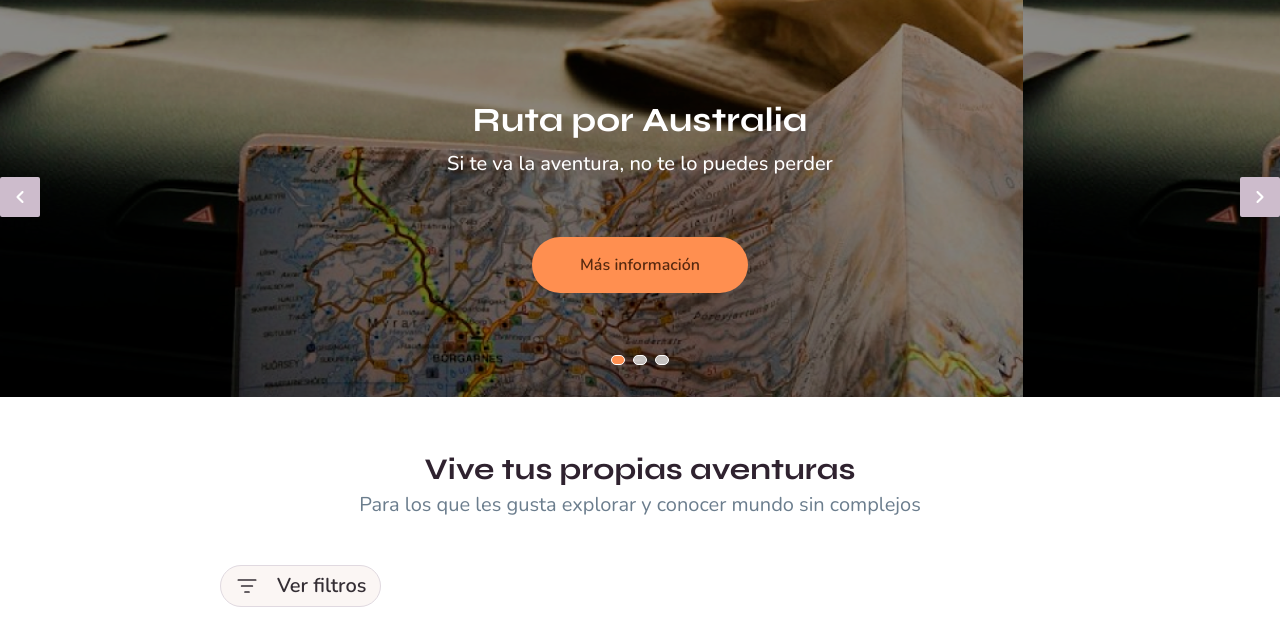
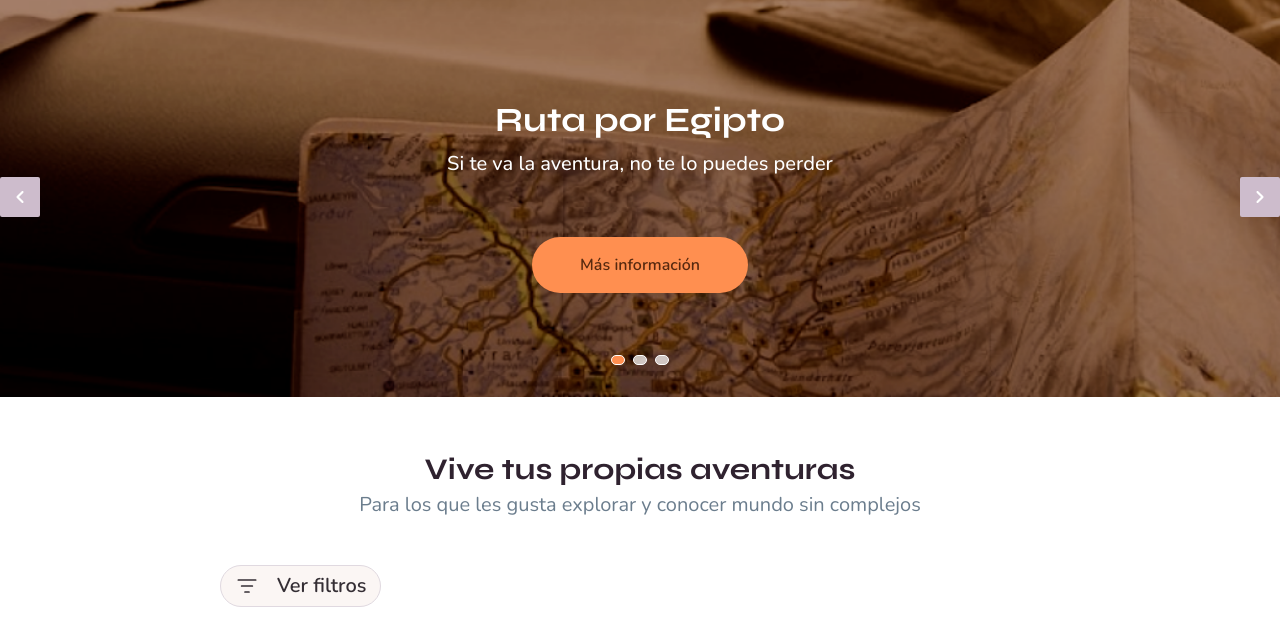
Before and after one commit to rubenfpic/waveless, a website built with Vite: page index.html in a window 1280 px wide. Shown: the part 83-711 px from the top of the page. Built offline with nearby package versions, Linux system fonts and the light colour scheme.

Commit message:
Slider basic behavior

```diff
--- a/src/components/intro.js
+++ b/src/components/intro.js
@@ -1,8 +1,8 @@
 export function createIntro() {
   const fragment = document.createRange().createContextualFragment(`
     <div class="intro__layout">
-      <h1>Vive tus propias aventuras</h1>
-      <p>Para los que les gusta explorar y conocer mundo sin complejos</p>
+      <h1 class="intro__title">Vive tus propias aventuras</h1>
+      <p class="intro__subtitle">Para los que les gusta explorar y conocer mundo sin complejos</p>
     </div>
   `);
 
--- a/src/components/slider.js
+++ b/src/components/slider.js
@@ -20,17 +20,18 @@ function createSliderItem(image, country, visible = "") {
   `;
 }
 
+function createDot(index) {
+  return `
+    <button class="slider__dot js-slider-dot" aria-label="Ir al slide ${
+      index + 1
+    }"></button>
+  `;
+}
+
 export function createSlider() {
-  // ${createSliderItem("slider1.png", "Australia", "is-visible")}
-  // ${createSliderItem("slider2.png", "Brasil")}
-  // ${createSliderItem("slider3.png", "Egipto")}
   const fragment = document.createRange().createContextualFragment(`
     <div class="slider__layout">
-      <div class="slider__track js-slider-track">
-
-
-
-      </div>
+      <div class="slider__track js-slider-track"></div>
       <button type="button" class="slider__nav-button slider__nav-button--prev js-slider-prev" aria-label="Anterior">
         <svg aria-hidden="true">
           <use xlink:href="/src/assets/svg/sprite.svg#chevron"></use>
@@ -41,11 +42,7 @@ export function createSlider() {
           <use xlink:href="/src/assets/svg/sprite.svg#chevron"></use>
         </svg>
       </button>
-      <div class="slider__dots">
-        <button class="slider__dot is-active" aria-label="Slide 1"></button>
-        <button class="slider__dot" aria-label="Slide 2"></button>
-        <button class="slider__dot" aria-label="Slide 3"></button>
-      </div>
+      <div class="slider__dots js-dots-container"></div>
     </div>
   `);
 
@@ -56,24 +53,25 @@ export function activateSlider() {
   const prevButton = document.querySelector(".js-slider-prev");
   const nextButton = document.querySelector(".js-slider-next");
   const sliderTrack = document.querySelector(".js-slider-track");
-  const sliderItems = document.querySelectorAll(".js-slider-item");
+  const dotsContainer = document.querySelector(".js-dots-container");
   const sliderWidth = document
     .querySelector(".js-slider")
     .getBoundingClientRect().width;
 
   let currentItem = 0;
 
-  // Helpers
+  // Get index
   //
-  function getPrevItem(index, length) {
+  function getPrevIndex(index, length) {
     return index == 0 ? length - 1 : index - 1;
   }
-  function getNextItem(index, length) {
+  function getNextIndex(index, length) {
     return index == length - 1 ? 0 : index + 1;
   }
 
-  // Añado el item actual
+  // Add items
   //
+  function addCurrentItem() {
     const sliderCurrentItemHTML = createSliderItem(
       slidesData[currentItem].image,
       slidesData[currentItem].country
@@ -82,54 +80,67 @@ export function activateSlider() {
       .createRange()
       .createContextualFragment(sliderCurrentItemHTML);
     sliderTrack.append(sliderCurrentItemNode);
-
-  // Añado el item anterior
-  //
+  }
+  function addPrevItem() {
     const sliderPrevItemHTML = createSliderItem(
-    slidesData[getPrevItem(currentItem, slidesData.length)].image,
-    slidesData[getPrevItem(currentItem, slidesData.length)].country
+      slidesData[getPrevIndex(currentItem, slidesData.length)].image,
+      slidesData[getPrevIndex(currentItem, slidesData.length)].country
     );
     const sliderPrevItemNode = document
       .createRange()
       .createContextualFragment(sliderPrevItemHTML);
     sliderTrack.prepend(sliderPrevItemNode);
-
-  // Añado el item posterior
-  //
+  }
+  function addNextItem() {
     const sliderNextItemHTML = createSliderItem(
-    slidesData[getNextItem(currentItem, slidesData.length)].image,
-    slidesData[getNextItem(currentItem, slidesData.length)].country
+      slidesData[getNextIndex(currentItem, slidesData.length)].image,
+      slidesData[getNextIndex(currentItem, slidesData.length)].country
     );
     const sliderNextItemNode = document
       .createRange()
       .createContextualFragment(sliderNextItemHTML);
     sliderTrack.append(sliderNextItemNode);
+  }
 
-  // Dejar el currentItem en el centro
-  //
-  sliderTrack.style.transform = `translateX(-${sliderWidth}px)`;
-  console.log("anchura: ", sliderWidth);
+  function updateDots() {
+    const sliderDots = document.querySelectorAll(".js-slider-dot");
+    sliderDots.forEach((el, index) => {
+      el.classList.remove("is-active");
+      index == currentItem &&
+        document
+          .querySelectorAll(".js-slider-dot")
+          [index].classList.add("is-active");
+    });
+  }
 
-  // setCurrentItem
-  //
   function showSlide(index) {
     currentItem = index;
-    sliderTrack.style.transform = `translateX(-${currentItem * sliderWidth}px)`;
+    sliderTrack.style.transform = `translateX(-${sliderWidth * currentItem}px)`;
+    updateDots();
   }
 
-  // Ir al elemento previo
-  //
   prevButton.addEventListener("click", () => {
-    currentItem = getPrevItem(currentItem, slidesData.length);
-    console.log("currentItem", currentItem);
+    currentItem = getPrevIndex(currentItem, slidesData.length);
     showSlide(currentItem);
   });
 
-  // Ir al elemento siguiente
-  //
   nextButton.addEventListener("click", () => {
-    currentItem = getNextItem(currentItem, slidesData.length);
-    console.log("currentItem", currentItem);
+    currentItem = getNextIndex(currentItem, slidesData.length);
     showSlide(currentItem);
   });
+
+  slidesData.forEach((el, index) => {
+    const dotHTML = createDot(index);
+    const dotNode = document.createRange().createContextualFragment(dotHTML);
+    const dotButton = dotNode.querySelector(".js-slider-dot");
+    dotButton.addEventListener("click", () => {
+      showSlide(index);
+    });
+    dotsContainer.append(dotNode);
+  });
+
+  addCurrentItem();
+  addPrevItem();
+  addNextItem();
+  updateDots();
 }
--- a/src/styles/01-settings/_tokens.scss
+++ b/src/styles/01-settings/_tokens.scss
@@ -7,7 +7,7 @@
     --button-primary-background-hover: #471f45;
     --button-accent-text-default: #57290f;
     --button-accent-background-default: #ff8f50;
-    --button-accent-background-hover: #d67 843;
+    --button-accent-background-hover: #d67843;
     --button-secondary-text-default: #622f60;
     --button-secondary-text-hover: #471f45;
     --button-secondary-border-default: #622f60;
@@ -23,6 +23,9 @@
     --tab-navbar-text-hover: #2d242d;
     --tab-navbar-selection-indicator-background-active: #ff8f50;
     --tab-navbar-selection-indicator-background-active-hover: #d67843;
+
+    --intro-title: #2f222f;
+    --intro-subtitle: #6b7d8d;
 
     --slider-title-default: #ffffff;
     --slider-navigation-icon-default: #ffffff;
--- a/src/styles/04-elements/_elements.scss
+++ b/src/styles/04-elements/_elements.scss
@@ -20,12 +20,10 @@ h1 {
     font-weight: 700;
     font-size: to-rem(30px);
     line-height: to-rem(32px);
-    color: #2f222f;
 }
 
 p {
     font-weight: 400;
     font-size: to-rem(20px);
     line-height: to-rem(24px);
-    color: #6b7d8d;
 }
--- a/src/styles/06-components/_intro.scss
+++ b/src/styles/06-components/_intro.scss
@@ -1,3 +1,4 @@
+@use "../01-settings/tokens";
 @use "../02-tools/functions" as *;
 @use "../02-tools/mixins" as *;
 
@@ -34,4 +35,12 @@
             padding: to-rem(0);
         }
     }
+
+    &__title {
+        color: var(--intro-title);
+    }
+
+    &__subtitle {
+        color: var(--intro-subtitle);
+    }
 }
--- a/src/styles/06-components/_slider.scss
+++ b/src/styles/06-components/_slider.scss
@@ -19,7 +19,8 @@
         text-align: center;
         width: 100%;
         height: to-rem(400px);
-        // display: none;
+        background-position: center;
+        background-size: cover;
         flex-shrink: 0;
 
         &.is-visible {
@@ -103,7 +104,6 @@
         svg {
             width: to-rem(24px);
             height: to-rem(24px);
-            // padding: to-rem(8px 10px);
         }
 
         &--prev {
```
Lines whose indentation alone changed are shown as unchanged.
